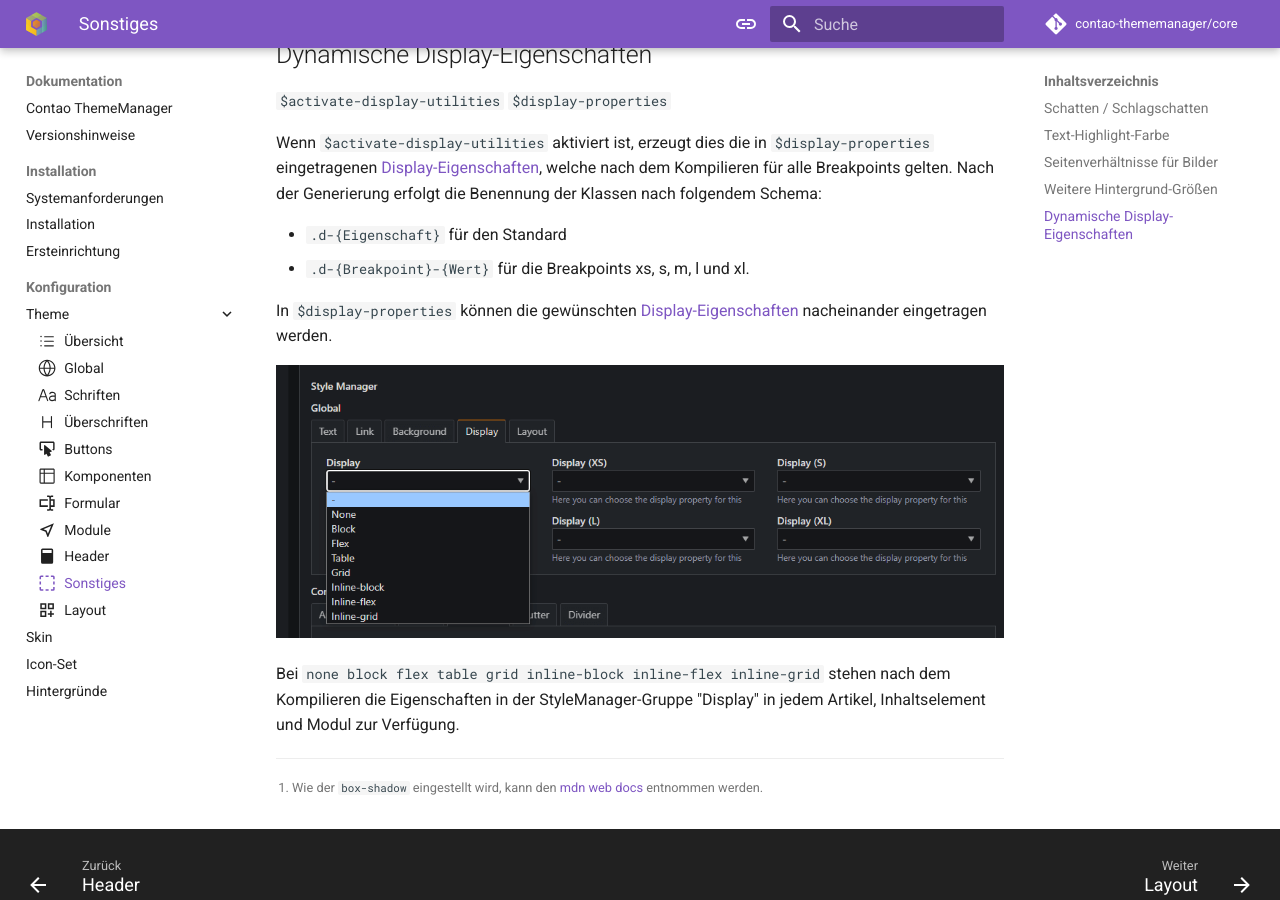
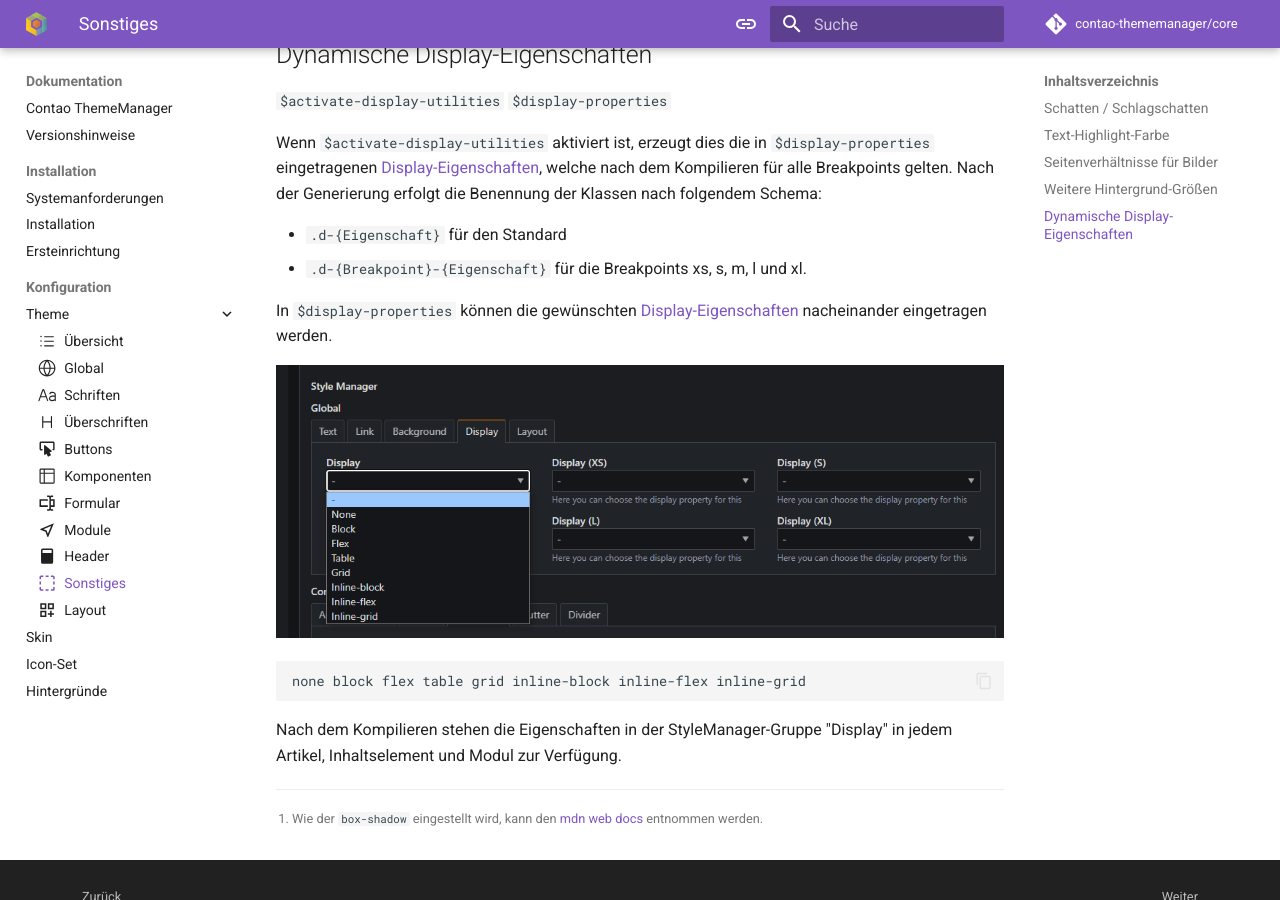
Before and after one commit to contao-thememanager/docs, an MkDocs documentation site: the page built from docs/pages/docs/configuration/theme/miscellaneous.md, in a window 1280 px wide and 900 px high, scrolled down 1689 px. Built offline with MkDocs 1.6.1 and Material for MkDocs 9.7.7, drawn with Linux system fonts in a browser that asks for light colours; comment, search, counter and statistics services are not loaded.

````diff
--- a/docs/pages/docs/configuration/theme/miscellaneous.md
+++ b/docs/pages/docs/configuration/theme/miscellaneous.md
@@ -99,16 +99,18 @@ eingetragenen [Display-Eigenschaften](https://developer.mozilla.org/en-US/docs/W
 Kompilieren für alle Breakpoints gelten. Nach der Generierung erfolgt die Benennung der Klassen nach folgendem Schema:
 
 * ```.d-{Eigenschaft}``` für den Standard
-* ```.d-{Breakpoint}-{Wert}``` für die Breakpoints xs, s, m, l und xl.
+* ```.d-{Breakpoint}-{Eigenschaft}``` für die Breakpoints xs, s, m, l und xl.
 
 In `$display-properties` können die gewünschten
 [Display-Eigenschaften](https://developer.mozilla.org/en-US/docs/Web/CSS/display) nacheinander eingetragen werden.
 
 ![Dynamisch generierte Display-Eigenschaften](../../../../assets/configuration/misc/display-properties.png){loading=lazy}
 
-Bei
-```none block flex table grid inline-block inline-flex inline-grid```
-stehen nach dem Kompilieren die Eigenschaften in der StyleManager-Gruppe "Display" in jedem Artikel, Inhaltselement und
+```
+none block flex table grid inline-block inline-flex inline-grid
+```
+
+Nach dem Kompilieren stehen die Eigenschaften in der StyleManager-Gruppe "Display" in jedem Artikel, Inhaltselement und
 Modul zur Verfügung.
 
 [^1]: Wie der `box-shadow` eingestellt wird, kann
````
